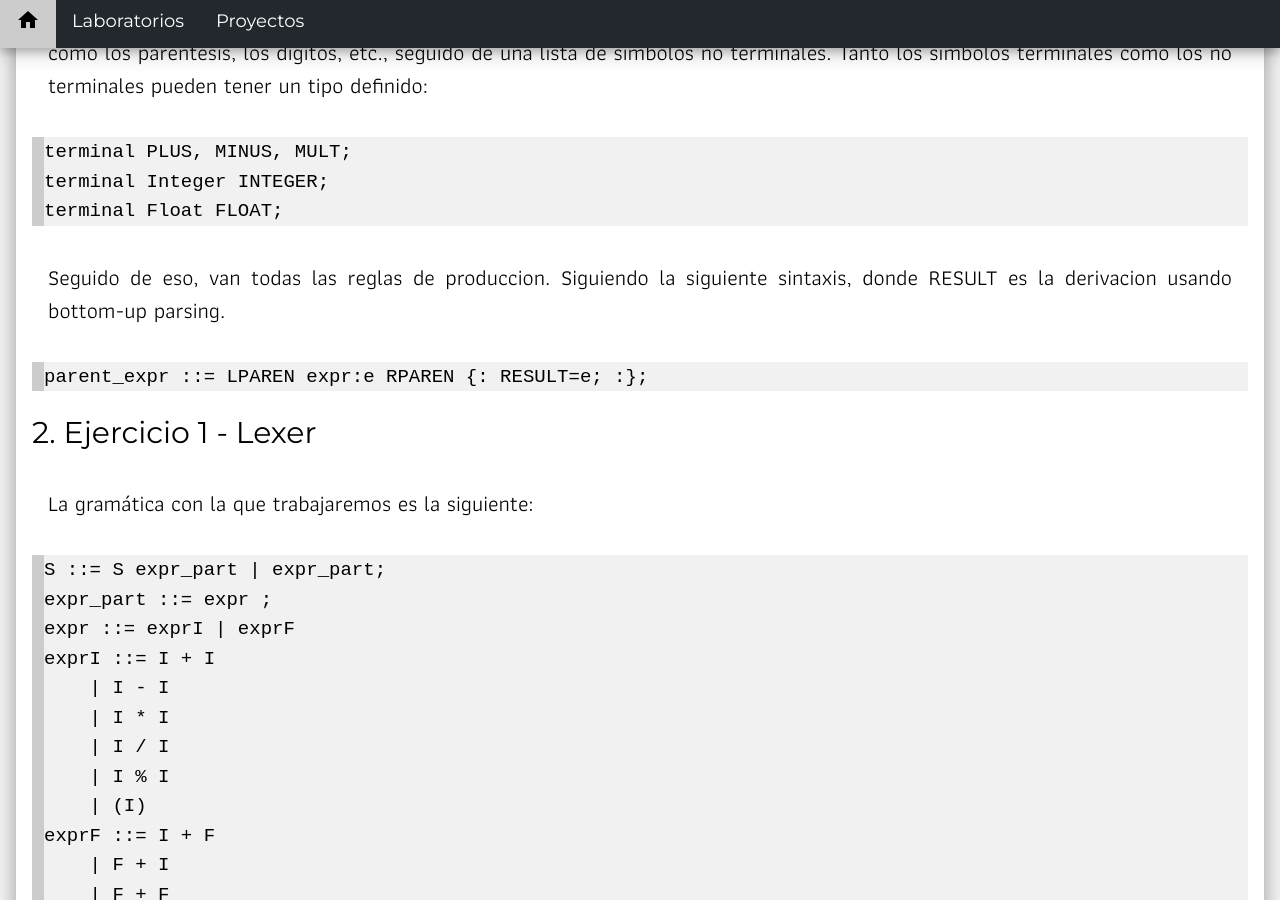
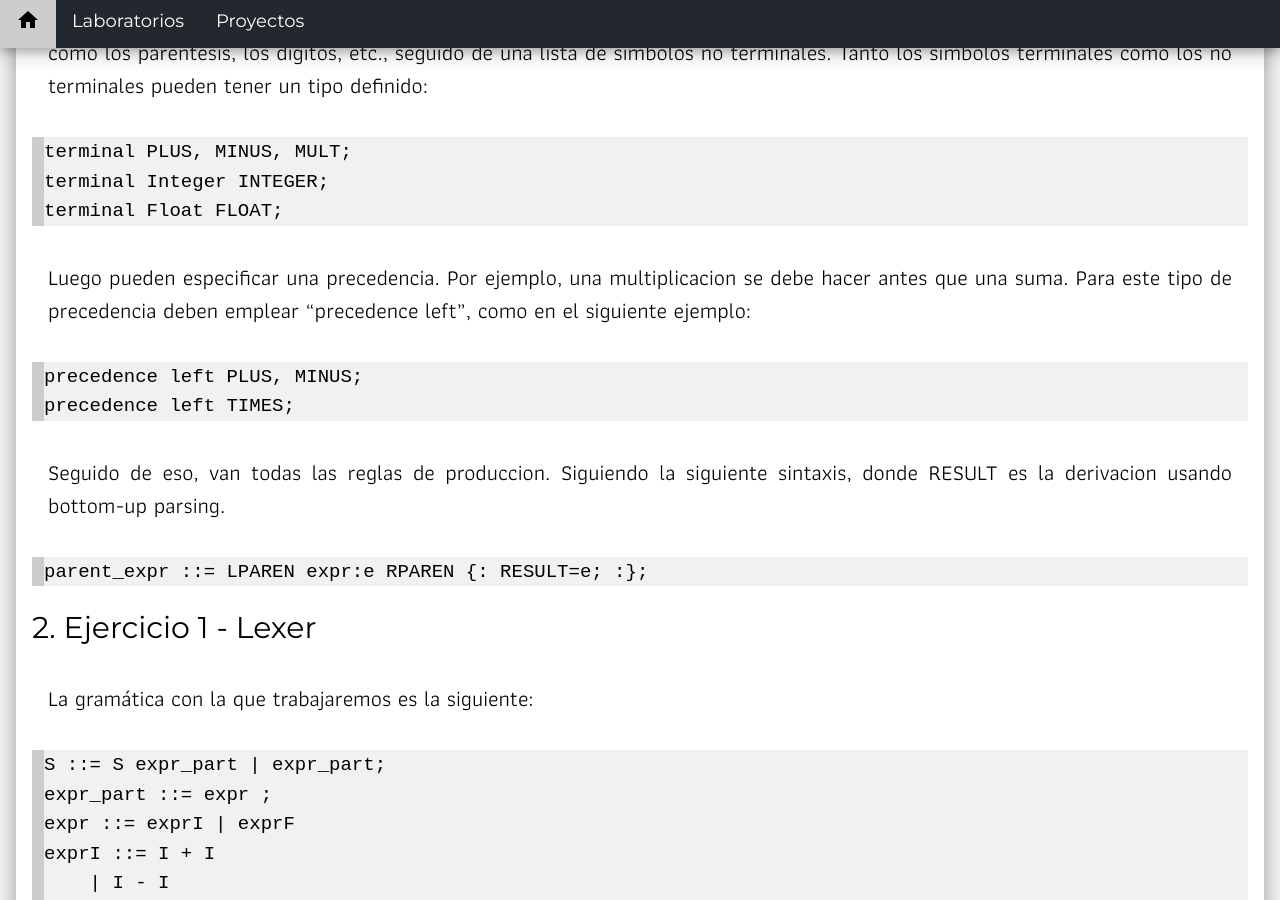
Before and after one commit to CC-4/old-page, a Jekyll site: the page built from _posts/2016-08-05-Conociendo-JCUP.md, in a window 1280 px wide and 900 px high, scrolled down 993 px. Built offline with Jekyll 4.4.1, drawn with Linux system fonts in a browser that asks for light colours; comment, search, counter and statistics services are not loaded; some of the changed text lies outside the part shown.

Commit message:
agregado ejemplo de precedencia.

````diff
--- a/_posts/2016-08-05-Conociendo-JCUP.md
+++ b/_posts/2016-08-05-Conociendo-JCUP.md
@@ -28,6 +28,13 @@ una lista de simbolos no terminales. Tanto los simbolos terminales como los no t
 terminal PLUS, MINUS, MULT;
 terminal Integer INTEGER;
 terminal Float FLOAT;
+```
+Luego pueden especificar una precedencia. Por ejemplo, una multiplicacion se debe hacer antes que una suma. Para este tipo de precedencia deben
+emplear "precedence left", como en el siguiente ejemplo:
+
+```
+precedence left PLUS, MINUS;
+precedence left TIMES;
 ```
 
 Seguido de eso, van todas las reglas de produccion. Siguiendo la siguiente sintaxis, donde RESULT es la derivacion usando bottom-up parsing.
@@ -80,7 +87,7 @@ Para la primer parte deben completar el archivo calculator.lex generando los tok
 basicas y que maneje tanto floats como enteros. Note que las funciones trigonometricas no son case sensitive,
 por lo que "sin" y "sIN" son aceptadas de igual manera. Esta es la lista de tokens que debe tener:
 
-...
+```
 SEMI
 PLUS
 MINUS
@@ -95,7 +102,7 @@ COS
 TAN
 INTEGER
 FLOAT
-...
+```
 
 Si analizan la gramatica, pueden ver que una expresion puede ser una expresion entera, o una expresion de punto flotante. Mas adelante veran que esta
 gramatica se puede simplificar dejando la distincion entre enteros y floats al analizador sematico.
@@ -115,4 +122,14 @@ y para correrlo:
 ```shell
 ~$ sh calculator.sh
 ```
+
+Asi se debera vera al probarlo:
+```
+2 + 2;
+= 4;
+4 * cos(0.41e1 ^ 2);
+= -3.830638;
+```
+
+
 Una vez terminado, suban los archivos .cup y .lex al ges comprimidos en una carpeta .zip.
````
